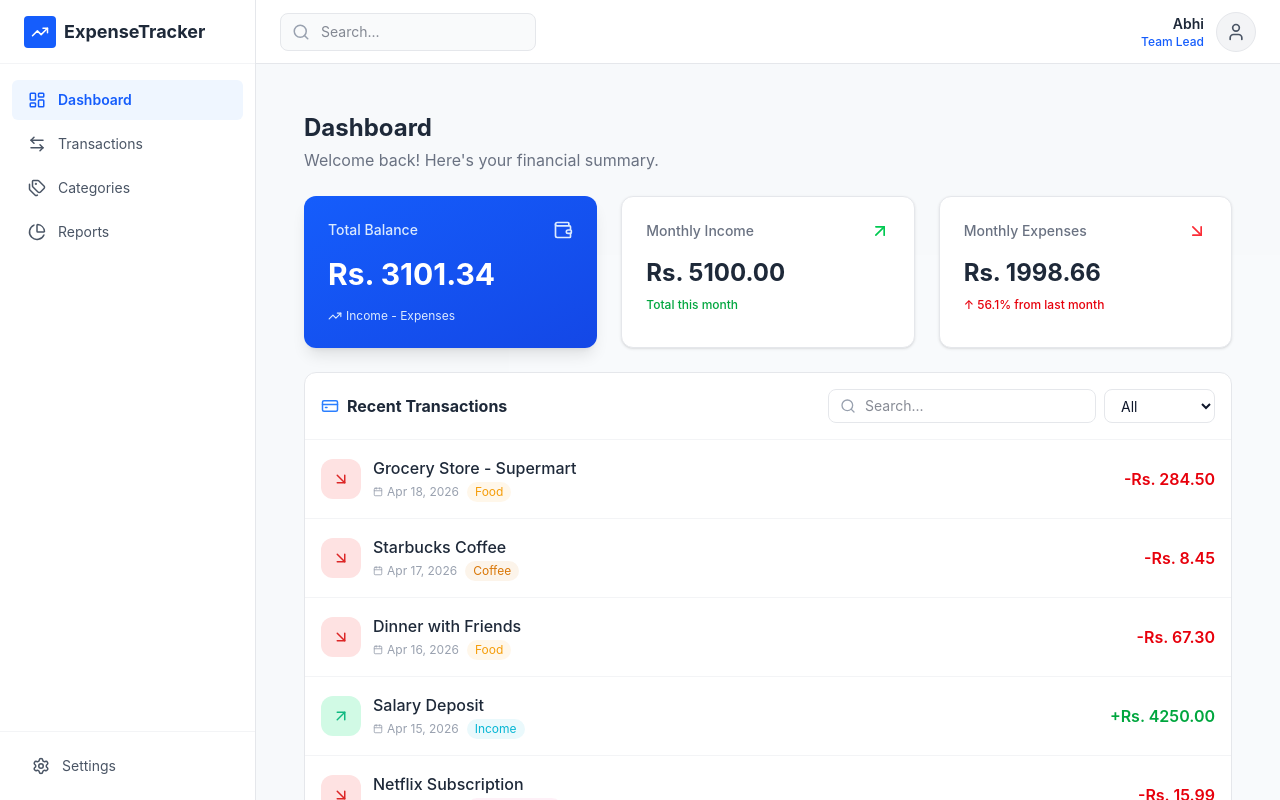
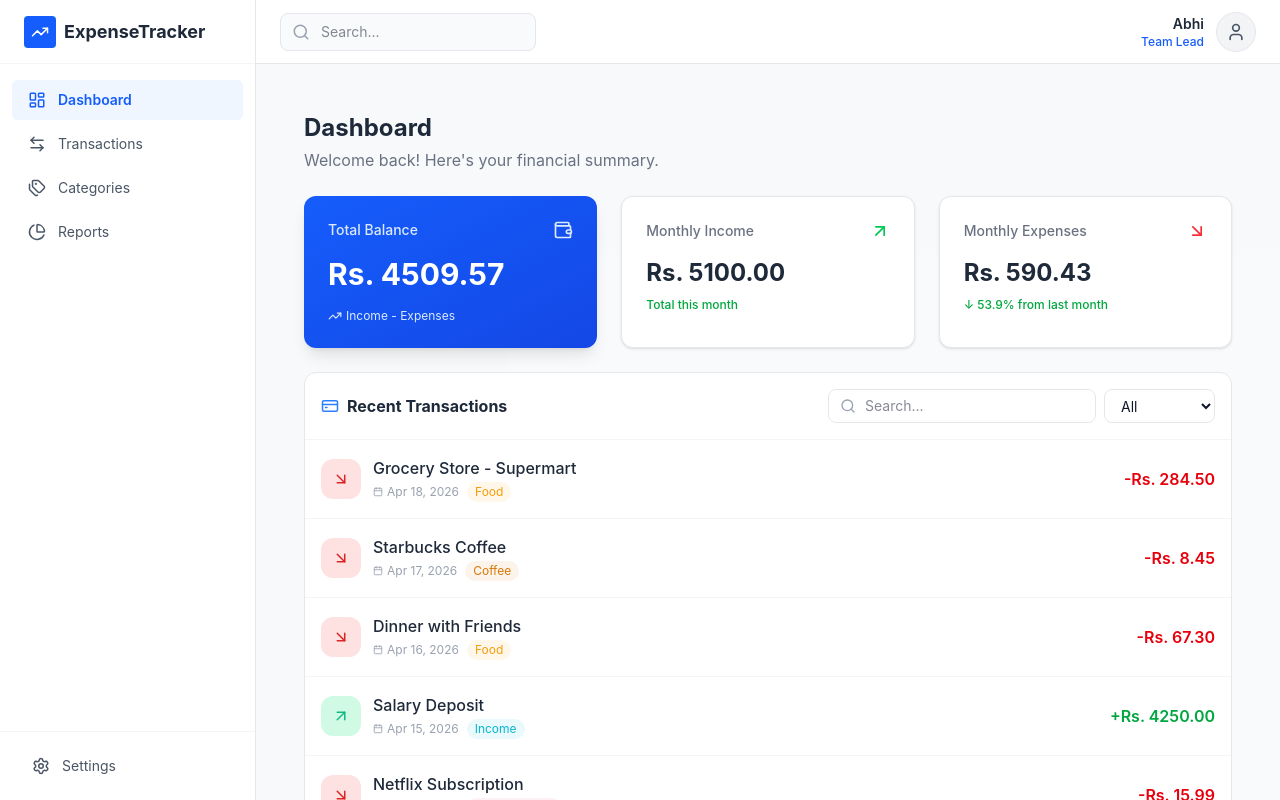
Before and after one commit to ProAbhi12/Expense-Tracker-B, a React (Vite) app: page / in a window 1280 px wide. Built offline with nearby package versions, Linux system fonts and the light colour scheme.

Commit message:
Init Change

```diff
--- a/src/pages/Dashboard.jsx
+++ b/src/pages/Dashboard.jsx
@@ -107,54 +107,6 @@ const transactions = [
     amount: 67.3,
     type: "expense",
     date: "2026-04-16T00:00:00Z",
-  },
-  {
-    id: 9,
-    description: "Gym Membership",
-    category: "Health",
-    amount: 55.0,
-    type: "expense",
-    date: "2026-04-05T00:00:00Z",
-  },
-  {
-    id: 10,
-    description: "Mobile Recharge",
-    category: "Utilities",
-    amount: 49.99,
-    type: "expense",
-    date: "2026-04-07T00:00:00Z",
-  },
-  {
-    id: 11,
-    description: "Uber Rides",
-    category: "Transport",
-    amount: 32.5,
-    type: "expense",
-    date: "2026-04-11T00:00:00Z",
-  },
-  {
-    id: 12,
-    description: "Movie Ticket",
-    category: "Entertainment",
-    amount: 24.75,
-    type: "expense",
-    date: "2026-04-13T00:00:00Z",
-  },
-  {
-    id: 13,
-    description: "Amazon Purchase",
-    category: "Shopping",
-    amount: 45.99,
-    type: "expense",
-    date: "2026-04-08T00:00:00Z",
-  },
-  {
-    id: 14,
-    description: "Rent Payment",
-    category: "Home",
-    amount: 1200.0,
-    type: "expense",
-    date: "2026-04-01T00:00:00Z",
   },
 ];
 
```
Also changed, not shown: src/components/AddTransactionModal.jsx (+48 -22 lines), 1 other file (tests, documents, lock files or other folders).
